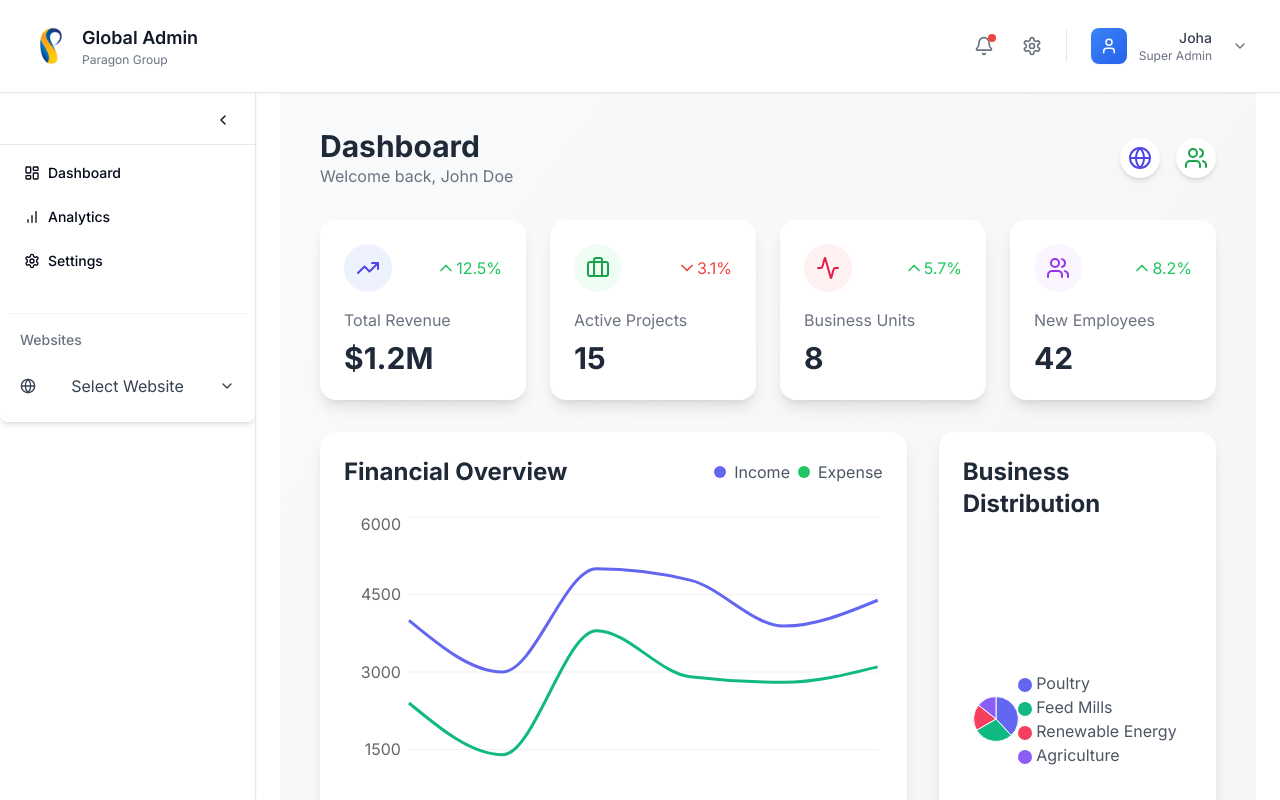
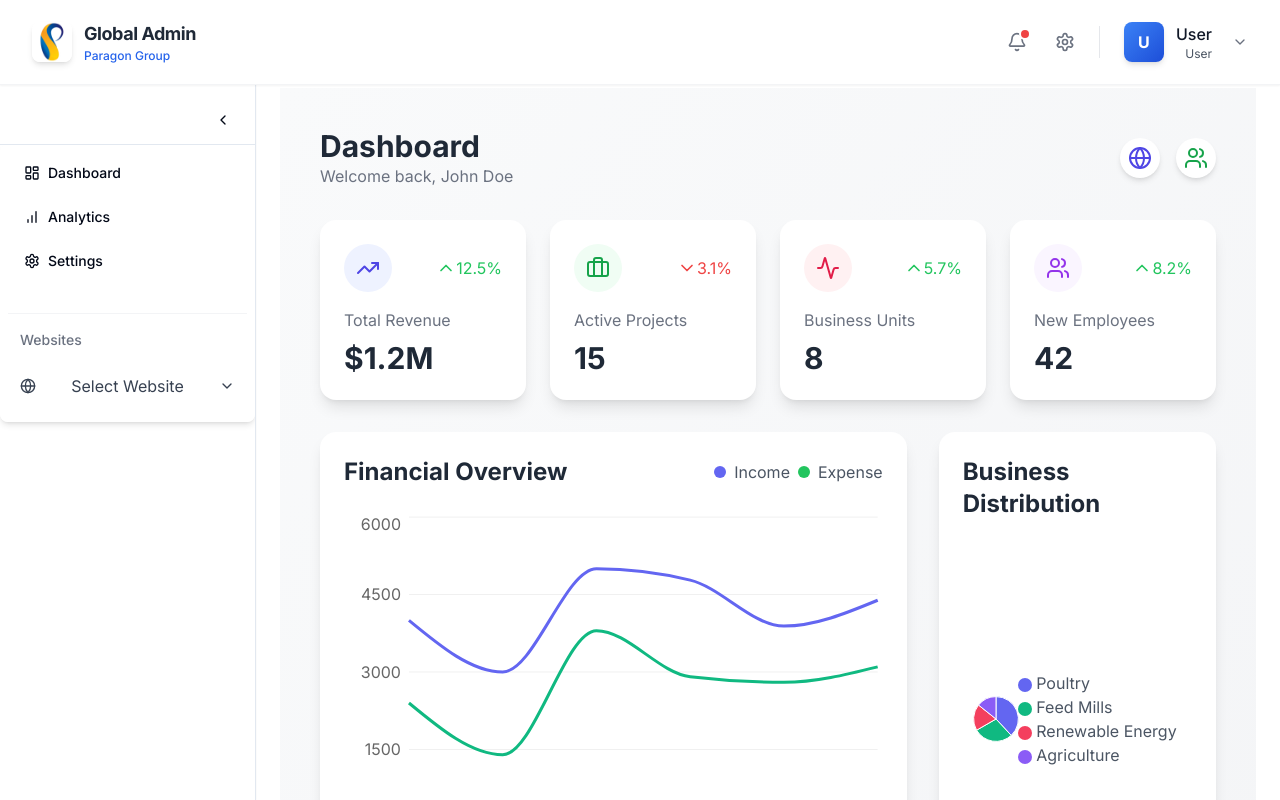
Before and after one commit to mahirr476/pg_admin, a Next.js app in the folder pg_admin/client/: page / in a window 1280 px wide. Shown: the top 800 px of the page. Built offline with nearby package versions, Linux system fonts and the light colour scheme; sample sign-in values are in the browser's storage.

Commit message:
modified profile settings in header

```diff
--- a/pg_admin/client/src/components/layout/Header.tsx
+++ b/pg_admin/client/src/components/layout/Header.tsx
@@ -1,20 +1,91 @@
-
 
 "use client"
 
 import Link from 'next/link';
-import { useState } from 'react';
-import { User, LogOut, Bell, Settings, ChevronDown } from 'lucide-react';
+import { useState, useEffect } from 'react';
+import { User, LogOut, Bell, Settings, ChevronDown, Loader2 } from 'lucide-react';
 import Image from 'next/image';
 import { useAuth } from '@/providers/auth-provider';
 import { useRouter } from 'next/navigation';
 import Cookies from 'js-cookie';
 // import { WebsiteSelector } from './WebsiteSelector';
 
+interface UserData {
+  id: number;
+  firstName: string;
+  lastName: string;
+  email: string;
+  status: string;
+  roleId: number;
+  role?: string; // Optional role property
+}
+
 export function Header() {
   const router = useRouter();
   const { logout } = useAuth();
   const [isProfileDropdownOpen, setProfileDropdownOpen] = useState(false);
+  const [userData, setUserData] = useState<UserData | null>(null);
+  const [role, setRole] = useState<string>('');
+  const [isLoading, setIsLoading] = useState(true);
+  const [error, setError] = useState<string | null>(null);
+
+  // Fetch user data from API
+  useEffect(() => {
+    const fetchUserData = async () => {
+      setIsLoading(true);
+      setError(null);
+
+      try {
+        const token = Cookies.get("token");
+
+        if (!token) {
+          console.log("No authentication token found");
+          setIsLoading(false);
+          setError("Authentication token not found");
+          return;
+        }
+
+        // Fetch all users data
+        const response = await fetch("http://localhost:7000/api/v1/user/all", {
+          headers: {
+            Authorization: `Bearer ${token}`,
+            "Content-Type": "application/json",
+          },
+        });
+
+        if (!response.ok) {
+          console.warn(`Failed to fetch user data: ${response.status}`);
+          setIsLoading(false);
+          setError(`Failed to fetch user data: ${response.status}`);
+          return;
+        }
+
+        const data = await response.json();
+
+        if (data.status === "success" && data.users && data.users.length > 0) {
+          // Get the first user (in production, you'd get the current logged-in user)
+          const user = data.users[0];
+          setUserData(user);
+
+          // Set the role directly from the user object
+          if (user.role) {
+            setRole(user.role);
+          } else {
+            setRole("User");
+          }
+        } else {
+          setError("No user data found");
+        }
+      } catch (error) {
+        console.error("Error fetching user data:", error);
+        setError("Failed to fetch user data");
+      } finally {
+        setIsLoading(false);
+      }
+    };
+
+    fetchUserData();
+  }, []);
 
   const handleLogout = async () => {
     try {
@@ -29,90 +100,166 @@ export function Header() {
     }
   };
 
+  // Handle click outside of dropdown to close it
+  useEffect(() => {
+    const handleClickOutside = (event: MouseEvent) => {
+      const dropdown = document.getElementById('profile-dropdown');
+      const button = document.getElementById('profile-button');
+
+      if (
+        dropdown &&
+        button &&
+        !dropdown.contains(event.target as Node) &&
+        !button.contains(event.target as Node)
+      ) {
+        setProfileDropdownOpen(false);
+      }
+    };
+
+    document.addEventListener('mousedown', handleClickOutside);
+
+    return () => {
+      document.removeEventListener('mousedown', handleClickOutside);
+    };
+  }, []);
+
+  // Get initials for avatar
+  const getInitials = () => {
+    if (!userData) return 'U';
+    return `${userData.firstName?.charAt(0) || ''}${userData.lastName?.charAt(0) || ''}`;
+  };
+
   return (
-    <div className="fixed top-0 left-0 right-0 bg-white border-b shadow-sm z-50">
-      <div className="flex items-center justify-between px-6 py-4">
+    <div className="fixed top-0 left-0 right-0 bg-white border-b border-gray-100 shadow-sm z-50 backdrop-blur-sm bg-white/95">
+      <div className="max-w-[1920px] mx-auto flex items-center justify-between px-6 py-3">
         {/* Logo and Brand */}
         <Link
           href="/"
-          className="flex items-center gap-3 hover:bg-gray-100 rounded-lg p-2 transition-colors duration-200"
+          className="flex items-center gap-3 hover:bg-blue-50 rounded-lg p-2 transition-all duration-200 group"
         >
-          <Image
-            src="/plogoTop.jpg"
-            alt="Logo"
-            width={38}
-            height={38}
-            className="rounded-lg"
-          />
-          <div>
-            <h1 className="text-lg font-semibold text-gray-900">Global Admin</h1>
-            <p className="text-xs text-gray-500">Paragon Group</p>
+          <div className="relative w-10 h-10 overflow-hidden rounded-lg shadow-md transition-transform duration-200 group-hover:scale-105">
+            <Image
+              src="/plogoTop.jpg"
+              alt="Logo"
+              fill
+              className="object-cover"
+            />
+          </div>
+          <div className="transition-all duration-200 group-hover:translate-x-1">
+            <h1 className="text-lg font-bold text-gray-800 tracking-tight">Global Admin</h1>
+            <p className="text-xs text-blue-600 font-medium">Paragon Group</p>
           </div>
         </Link>
-
         {/* Right Section */}
         <div className="flex items-center gap-3">
           {/* <WebsiteSelector /> */}
 
-          <button className="p-2 hover:bg-gray-100 rounded-lg text-gray-500 relative">
+          <button className="relative p-2 hover:bg-blue-50 rounded-lg text-gray-500 transition-all duration-200 hover:text-blue-600 hover:scale-105">
             <Bell size={20} />
-            <span className="absolute top-1.5 right-1.5 w-2 h-2 bg-red-500 rounded-full" />
+            <span className="absolute top-1.5 right-1.5 w-2 h-2 bg-red-500 rounded-full ring-2 ring-white" />
           </button>
 
           <Link
             href="/settings"
-            className="p-2 hover:bg-gray-100 rounded-lg text-gray-500"
+            className="p-2 hover:bg-blue-50 rounded-lg text-gray-500 transition-all duration-200 hover:text-blue-600 hover:scale-105"
           >
             <Settings size={20} />
           </Link>
 
-          <div className="h-8 w-px bg-gray-200 mx-1" />
+          <div className="h-8 w-px bg-gray-200 mx-1 hidden sm:block" />
 
           <div className="relative">
             <button
+              id="profile-button"
               onClick={() => setProfileDropdownOpen(!isProfileDropdownOpen)}
-              className="flex items-center gap-3 hover:bg-gray-100 p-2 rounded-lg transition-colors duration-200"
+              className="flex items-center gap-3 hover:bg-blue-50 p-2 rounded-lg transition-all duration-200 group"
             >
-              <div className="w-9 h-9 bg-gradient-to-br from-blue-500 to-blue-600 rounded-lg flex items-center
-                           justify-center text-white shadow-sm">
-                <User size={18} />
+              <div className="w-10 h-10 rounded-lg flex items-center justify-center text-white shadow-md overflow-hidden transition-all duration-200 group-hover:scale-105">
+                {isLoading ? (
+                  <div className="w-full h-full bg-blue-500 flex items-center justify-center">
+                    <Loader2 size={20} className="animate-spin text-white" />
+                  </div>
+                ) : (
+                  <div className="w-full h-full bg-gradient-to-br from-blue-500 to-blue-700 flex items-center justify-center font-bold text-base">
+                    {getInitials()}
+                  </div>
+                )}
               </div>
-              <div className="text-right mr-2">
-                <p className="text-sm font-medium text-gray-700">Joha</p>
-                <p className="text-xs text-gray-500">Super Admin</p>
+              <div className="text-right mr-2 transition-all duration-200 group-hover:translate-x-1">
+                {isLoading ? (
+                  <>
+                    <div className="h-4 w-16 bg-gray-200 rounded animate-pulse mb-1"></div>
+                    <div className="h-3 w-20 bg-gray-200 rounded animate-pulse"></div>
+                  </>
+                ) : error ? (
+                  <>
+                    <p className="font-medium text-gray-900">User</p>
+                    <div className="text-xs text-gray-600">{userData?.role || role || 'User'}</div>
+                  </>
+                ) : (
+                  <>
+                    <div className="text-sm font-semibold text-gray-800">{`${userData?.firstName} ${userData?.lastName}`}</div>
+                    <div className="text-xs font-medium text-blue-600">{userData?.role || role || 'User'}</div>
+                  </>
+                )}
               </div>
-              <ChevronDown className={`w-4 h-4 text-gray-500 transition-transform duration-200
+              <ChevronDown className={`w-4 h-4 text-gray-500 transition-transform duration-300
                                    ${isProfileDropdownOpen ? 'rotate-180' : ''}`} />
             </button>
 
             {isProfileDropdownOpen && (
-              <div className="absolute top-full right-0 mt-2 w-60 bg-white rounded-xl shadow-lg border
-                           border-gray-100 py-2 z-50">
+              <div
+                id="profile-dropdown"
+                className="absolute top-full right-0 mt-2 w-64 bg-white rounded-xl shadow-lg border
+                        border-gray-100 py-2 z-50 transition-all duration-300 ease-in-out animate-fadeIn"
+              >
                 <div className="px-4 py-3 border-b border-gray-100">
-                  <p className="font-medium text-gray-900">Super Admin</p>
-                  <p className="text-sm text-gray-500">superadmin@example.com</p>
+                  {isLoading ? (
+                    <div className="space-y-2">
+                      <div className="h-5 w-32 bg-gray-200 rounded animate-pulse"></div>
+                      <div className="h-4 w-40 bg-gray-200 rounded animate-pulse"></div>
+                    </div>
+                  ) : error ? (
+                    <>
+                      <p className="font-medium text-gray-900">User</p>
+                      <div className="text-xs text-gray-600">{userData?.role || role || 'User'}</div>
+                    </>
+                  ) : (
+                    <div className="flex items-start gap-3">
+                      <div className="w-12 h-12 rounded-lg flex-shrink-0 bg-gradient-to-br from-blue-500 to-blue-700 flex items-center justify-center text-white font-bold text-lg shadow-md">
+                        {getInitials()}
+                      </div>
+                      <div>
+                        <div className="font-semibold text-gray-900">{`${userData?.firstName} ${userData?.lastName}`}</div>
+                        <div className="text-sm font-medium text-blue-600">{userData?.role || role || 'User'}</div>
+                        <div className="text-xs text-gray-500 mt-1">{userData?.email}</div>
+                      </div>
+                    </div>
+                  )}
                 </div>
                 <div className="py-2">
                   <Link
                     href="/admin/settings"
-                    className="block w-full px-4 py-2.5 text-left hover:bg-gray-50 text-gray-700"
+                    className="flex items-center gap-2 w-full px-4 py-2.5 text-left hover:bg-blue-50 text-gray-700 transition-colors duration-200"
                   >
-                    Profile Settings
+                    <User size={16} className="text-gray-500" />
+                    <span>Profile Settings</span>
                   </Link>
                   <Link
                     href="/admin/settings"
-                    className="block w-full px-4 py-2.5 text-left hover:bg-gray-50 text-gray-700"
+                    className="flex items-center gap-2 w-full px-4 py-2.5 text-left hover:bg-blue-50 text-gray-700 transition-colors duration-200"
                   >
-                    Preferences
+                    <Settings size={16} className="text-gray-500" />
+                    <span>Preferences</span>
                   </Link>
                 </div>
                 <div className="border-t border-gray-100 pt-2">
                   <button
                     onClick={handleLogout}
-                    className="w-full px-4 py-2.5 text-left hover:bg-red-50 text-red-600 flex items-center gap-2"
+                    className="w-full px-4 py-2.5 text-left hover:bg-red-50 text-red-600 flex items-center gap-2 transition-colors duration-200"
                   >
-                    <LogOut size={18} />
-                    <span>Sign Out</span>
+                    <LogOut size={16} />
+                    <span className="font-medium">Sign Out</span>
                   </button>
                 </div>
               </div>
```
